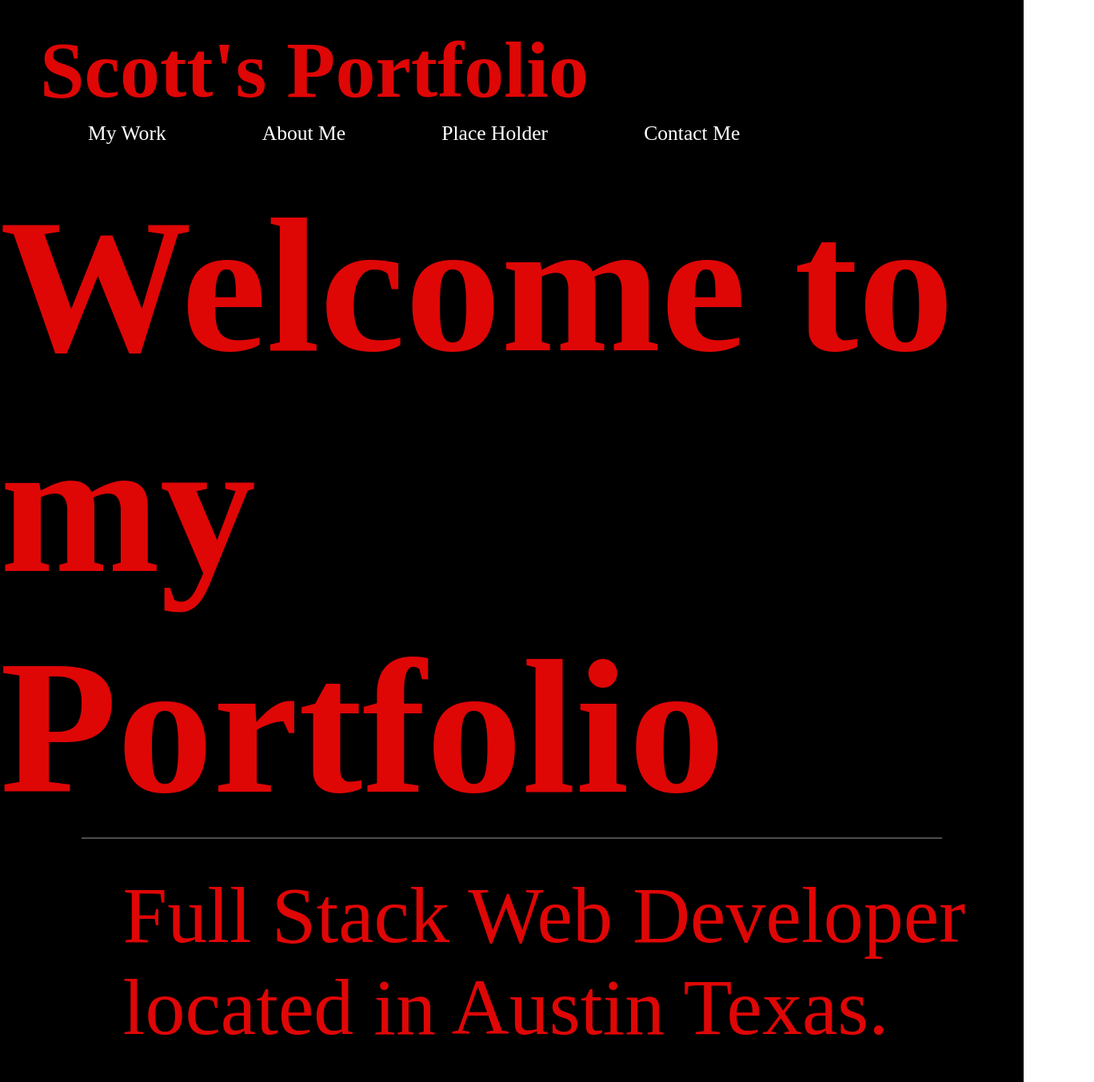
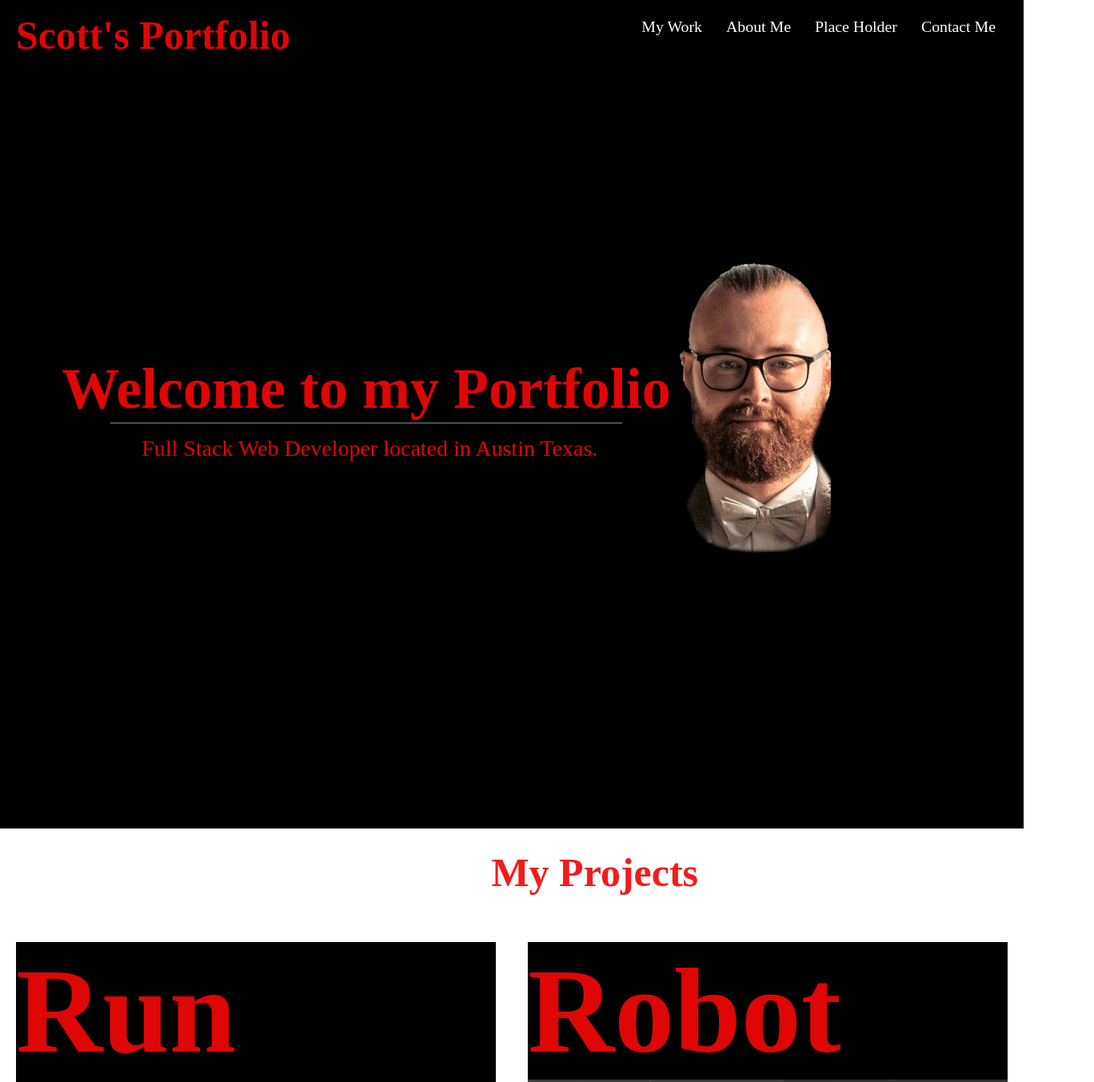
Before and after one commit to Azariill/my-portfolio, a plain HTML site: page index.html in a window 1280 px wide. Shown: the top 1353 px of the page at 80% size, 1368 px wide, since content can reach past the window. Drawn offline with Linux system fonts and the light colour scheme.

Commit message:
fixed page

```diff
--- a/assets/stylesheets/stylesheet.css
+++ b/assets/stylesheets/stylesheet.css
@@ -5,7 +5,7 @@
     padding: 0;
     box-sizing: border-box;
     color: rgba(243, 7, 7, 0.918);
-    flex-skrink: 2;
+
 }
 
 /* Main hero content code */
@@ -25,14 +25,14 @@
 
 /* Ajust Image Size and Margin */
 .hero-section img{
-    width: 250%;
+    width: 55%;
     margin: 65% auto;
 
 }
 /*Adjust Hero h2 size and margin */
 .hero-content h2{
-    font-size: 1500%;
-    margin-bottom: 3%;
+    font-size: 450%;
+    margin-bottom: 2%;
 }
 /*Creates underline under main h2 */
 .hero-content h2::after{
@@ -44,8 +44,8 @@
 }
 /*main content paragraph */
 .hero-content p{
-    font-size: 100px;
-    margin-left: 12%;
+    font-size: 28px;
+    margin-left: 100px;
 }
 
 /* end of main content code*/
@@ -53,7 +53,7 @@
 /* Header | Main navbar code */
 
 header{
-    padding: 30px 50px;
+    padding: 15px 20px;
     background-color: black;
     display: flex;
     justify-content: space-between;
@@ -63,7 +63,7 @@ header{
 }
 
 header h1{
-    font-size: 100px;
+    font-size: 50px;
 }
 header nav{
     margin: 7px 0;
@@ -78,9 +78,9 @@ header nav ul{
 }
 
 header nav ul li a {
-    padding: 10px 60px;
+    padding: 10px 15px;
     font-weight: lighter;
-    font-size: 2vw;
+    font-size: 1.55vw;
     text-shadow: 0 0 10px rgb(0 0 0 / 50%);
 }
 
@@ -95,9 +95,9 @@ header a {
 
 
 .my-projects-section h2{
-    font-size: 250px;
-    margin-left: 38%;
-    margin-top: 3%;
+    font-size: 50px;
+    margin-left: 48%;
+    margin-top: 2%;
     margin-bottom: 3%;
 
 
```
